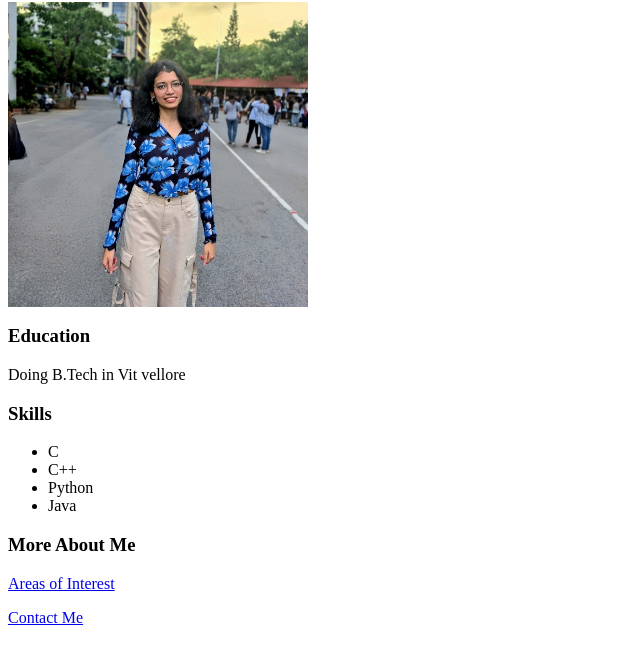
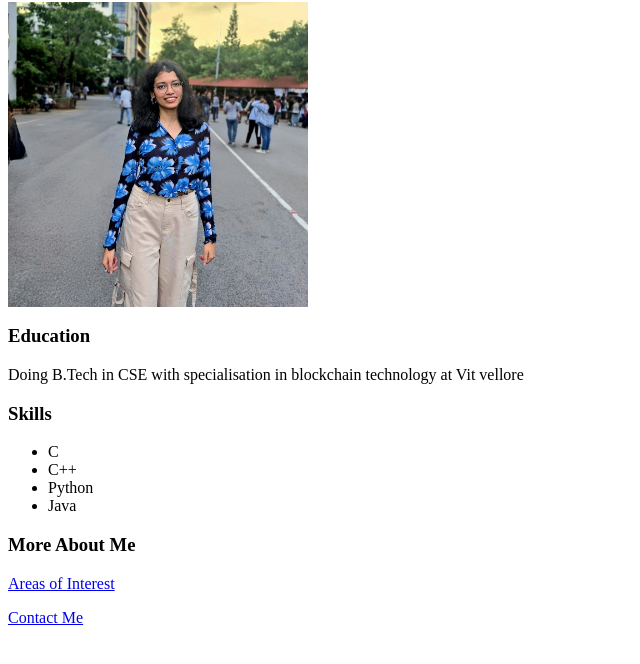
Before and after one commit to Sana-sara-19/fauxAbout, a plain HTML site: page index.html in a window 1280 px wide. Shown: the part 64-728 px from the top of the page, without its empty margins (0-640 px from the left). Drawn offline with Linux system fonts and the light colour scheme.

Commit message:
Update index.html

```diff
--- a/index.html
+++ b/index.html
@@ -11,7 +11,7 @@
     <img src="Final.jpeg" alt="Sayantika's Photo" width="300">
 
     <h3>Education</h3>
-    <p>Doing B.Tech in Vit vellore</p>
+    <p>Doing B.Tech in CSE with specialisation in blockchain technology at Vit vellore</p>
 
     <h3>Skills</h3>
     <ul>
```
